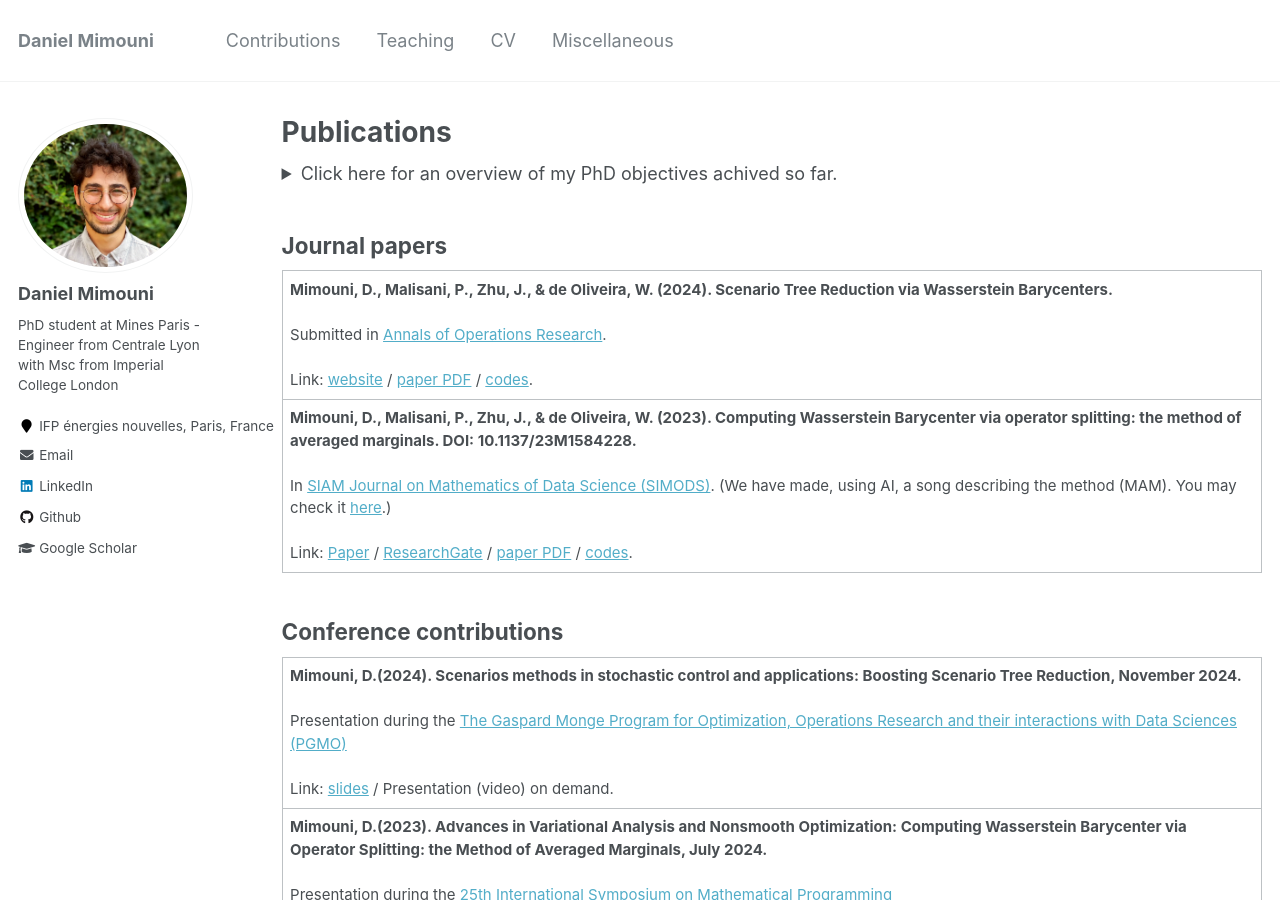
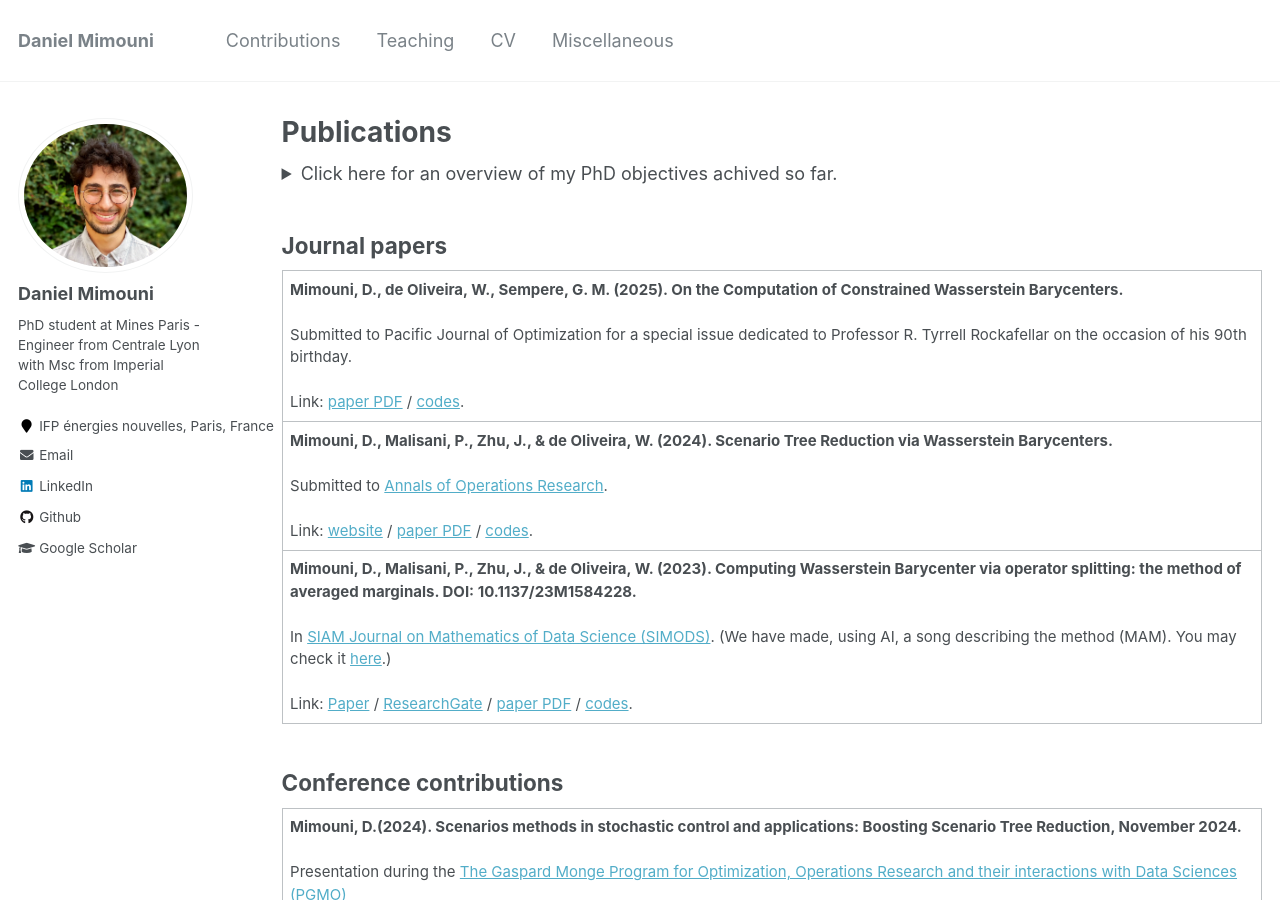
Before and after one commit to dan-mim/dan-mim.github.io, a Jekyll site: the page built from _pages/publications.md, in a window 1280 px wide and 900 px high. Built offline with Jekyll 4.4.1, drawn with Linux system fonts in a browser that asks for light colours.

Commit message:
constrinaed_W_b

```diff
--- a/_pages/publications.md
+++ b/_pages/publications.md
@@ -27,8 +27,16 @@ By proposing efficient algorithms for computing Wasserstein barycenters and redu
 <table>
   <tr>
     <td>
+      <b>Mimouni, D., de Oliveira, W., Sempere, G. M. (2025). On the Computation of Constrained Wasserstein Barycenters.</b><br><br>
+      Submitted to Pacific Journal of Optimization for a special issue dedicated to Professor R. Tyrrell Rockafellar on the occasion of his 90th birthday.<br><br>
+      Link: <a href="/files/constrained_Wasserstein.pdf">paper PDF</a> / <a href="https://github.com/dan-mim/Constrained_Wasserstein_Barycenters">codes</a>.
+    </td>
+  </tr>
+
+  <tr>
+    <td>
       <b>Mimouni, D., Malisani, P., Zhu, J., & de Oliveira, W. (2024). Scenario Tree Reduction via Wasserstein Barycenters.</b><br><br>
-      Submitted in <a href="https://link.springer.com/journal/10479">Annals of Operations Research</a>.<br><br>
+      Submitted to <a href="https://link.springer.com/journal/10479">Annals of Operations Research</a>.<br><br>
       Link: <a href="https://www.researchgate.net/publication/">website</a> / <a href="/files/reduction_tree.pdf">paper PDF</a> / <a href="https://github.com/dan-mim/Nested_tree_reduction">codes</a>.
     </td>
   </tr>
```
Also changed, not shown: 1 other file.
